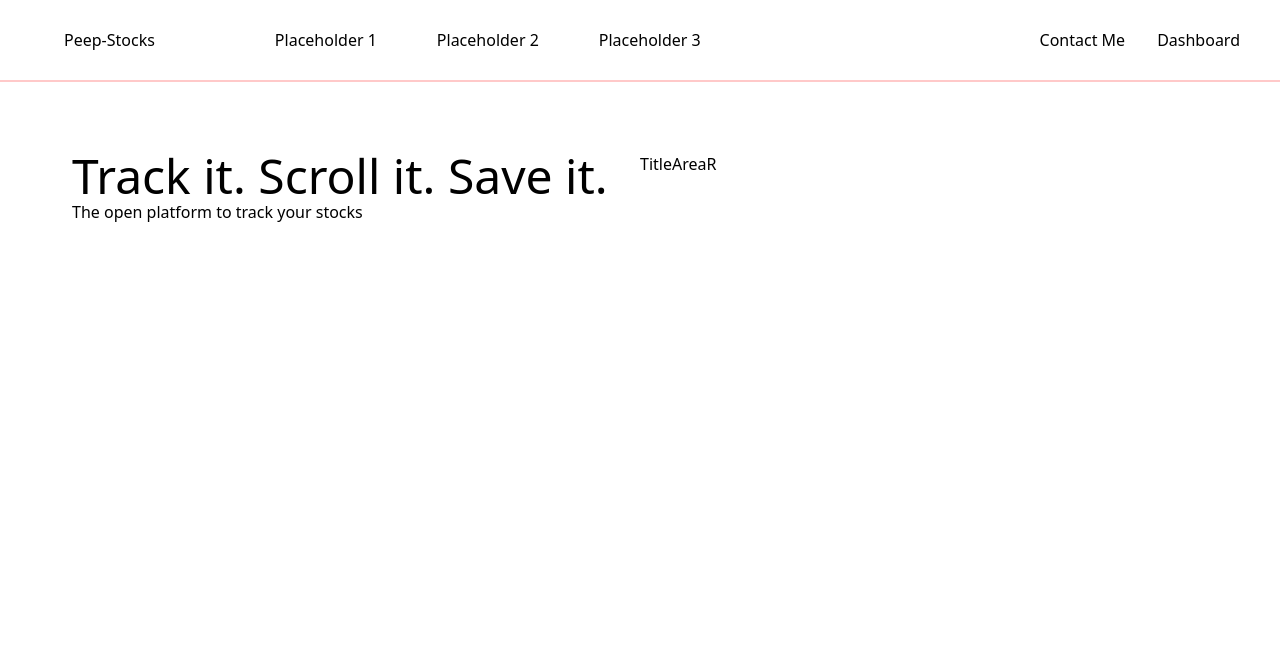
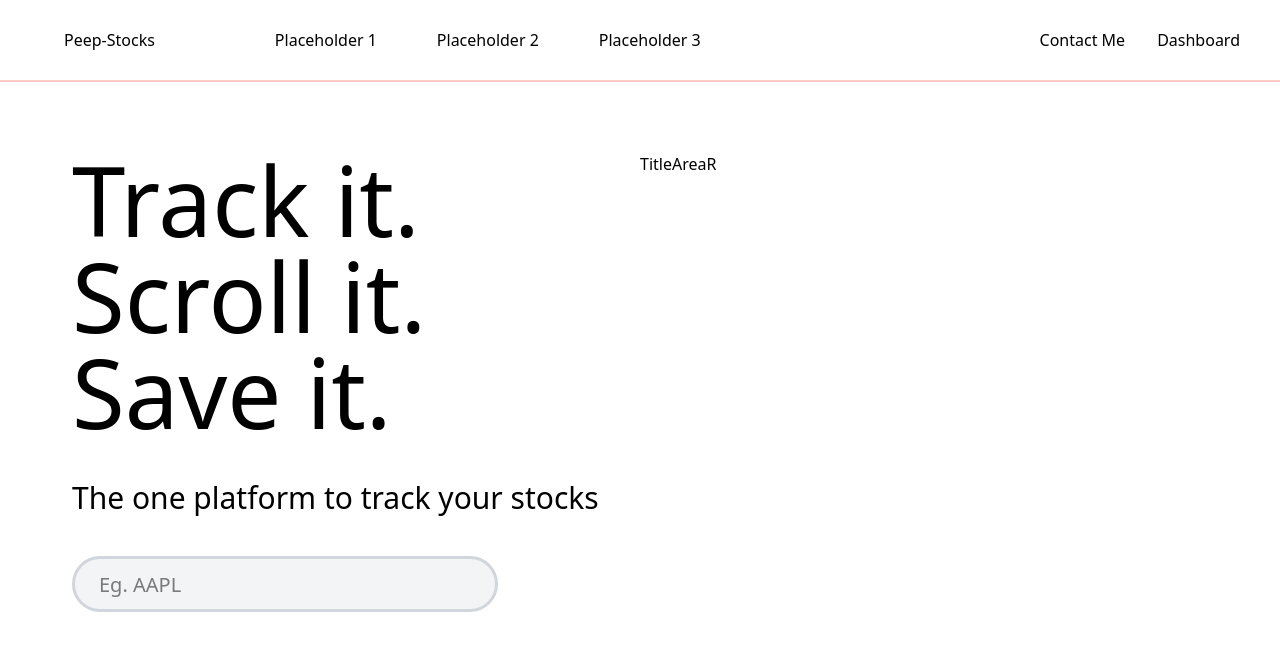
Before and after one commit to ranjanaditya452/Peep_Stocks, a React (Vite) app in the folder stock-trackerFE/: page / in a window 1280 px wide. Shown: the top 650 px of the page. Built offline with nearby package versions, Linux system fonts and the light colour scheme.

Commit message:
Considering using microcomponents for another layer of abstraction, todo move search bar into its own comp

```diff
--- a/stock-trackerFE/src/components/TitleAreaL.jsx
+++ b/stock-trackerFE/src/components/TitleAreaL.jsx
@@ -1,13 +1,24 @@
-import React from 'react'
+import React, { useState } from 'react'
 
 const TitleAreaL = () => {
+  const [searchQuery, setSearchQuery] = useState("");
   return (
-  <>
-    <div className='flex flex-col'>
-    <div className='text-5xl'>Track it. Scroll it. Save it.</div>
-    <div className=''>The open platform to track your stocks</div>
-   </div>
-   </>
+    <>
+      <div className='flex flex-col gap-10'>
+        <div className='text-8xl'>Track it. Scroll it. Save it.</div>
+        <div className='text-3xl'>The one platform to track your stocks</div>
+
+        <div className='w-3/4 relative'>
+          <input type="search"
+            placeholder="Eg. AAPL"
+            value={searchQuery}
+            onChange={(e)=>setSearchQuery(e.target.value)}
+            className='w-full px-6 text-xl rounded-full h-14 border-3 border-gray-300 focus:border-[rgb(223,111,149)] hover:border-[rgb(223,111,149)]
+            focus:outline-none bg-gray-100'/>
+        </div>
+      </div>
+
+    </>
   )
 }
 
```
